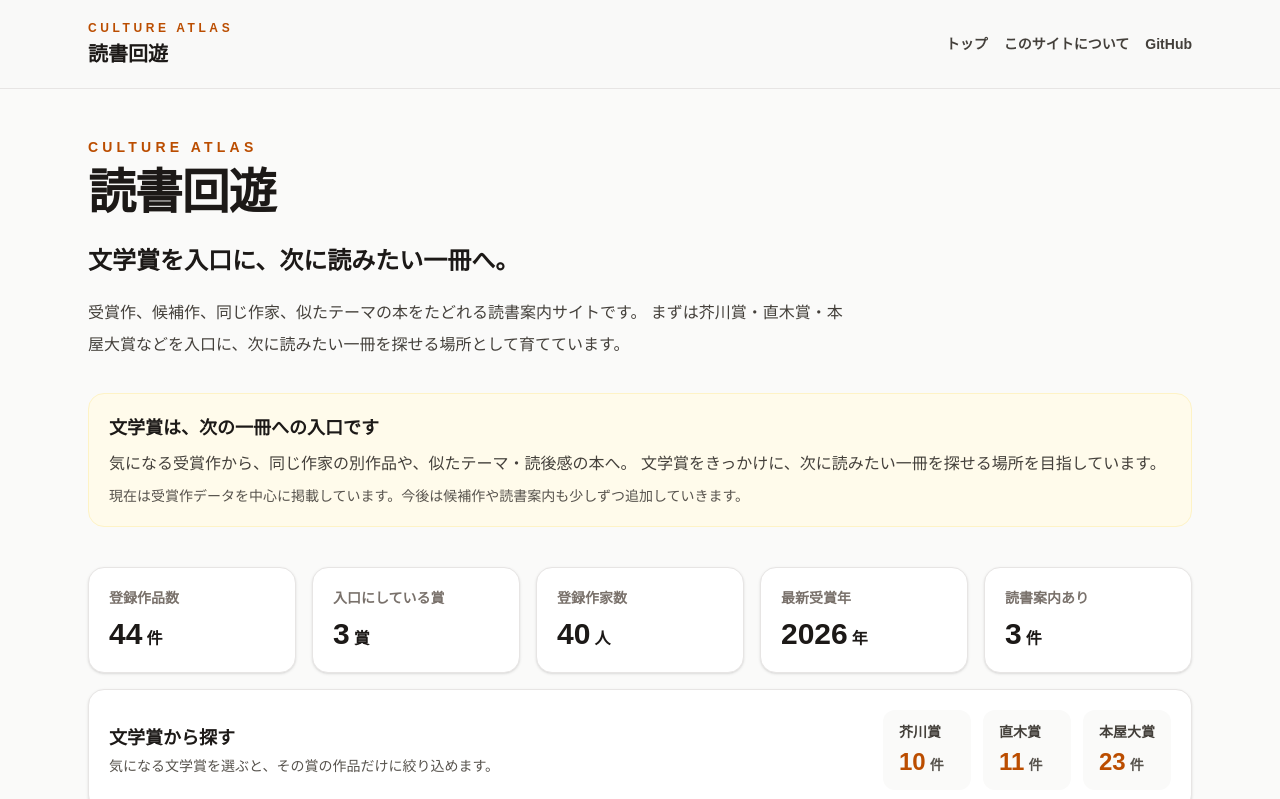
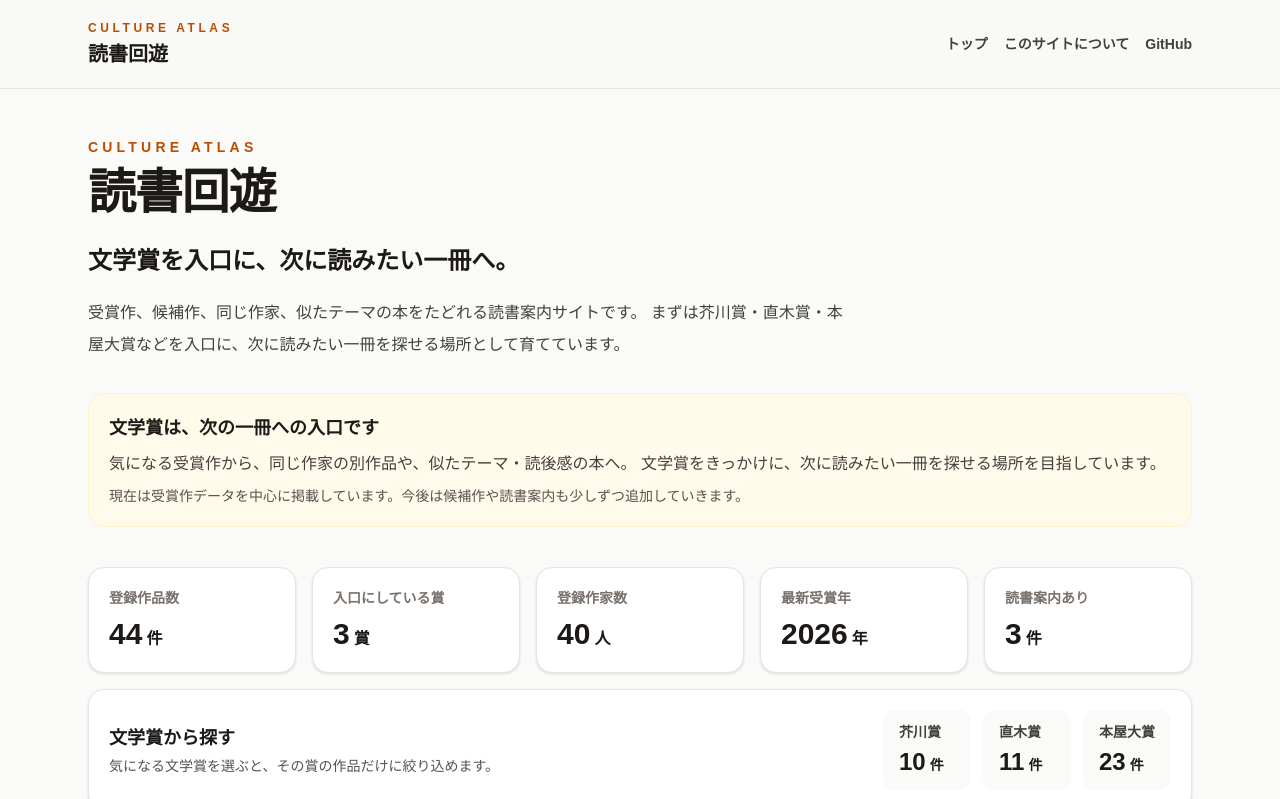
Before and after one commit to fel-an-Studio/bungakusho-zukan, a Next.js app: page / in a window 1280 px wide. Shown: the top 799 px of the page. Built offline with nearby package versions, Linux system fonts and the light colour scheme.

Commit message:
Toggle award filter buttons

```diff
--- a/components/AwardResultList.tsx
+++ b/components/AwardResultList.tsx
@@ -380,19 +380,23 @@ export function AwardResultList({ results }: Props) {
                 <button
                   key={summary.awardName}
                   type="button"
-                  onClick={() => setAwardName(summary.awardName)}
+                  onClick={() =>
+                    setAwardName(
+                      awardName === summary.awardName ? "all" : summary.awardName
+                    )
+                  }
                   className={`rounded-xl px-4 py-3 text-left transition ${
                     isSelected
-                      ? "bg-amber-100 ring-2 ring-amber-600"
-                      : "bg-stone-50 hover:bg-amber-50"
+                      ? getAwardBadgeClassName(summary.awardName)
+                      : "bg-stone-50 hover:bg-stone-100"
                   }`}
                 >
                   <p className="text-sm font-bold text-stone-700">
                     {summary.awardName}
                   </p>
-                  <p className="mt-1 text-2xl font-bold text-amber-700">
+                  <p className="mt-1 text-2xl font-bold">
                     {summary.count}
-                    <span className="ml-1 text-sm text-stone-600">件</span>
+                    <span className="ml-1 text-sm">件</span>
                   </p>
                 </button>
               );
```
